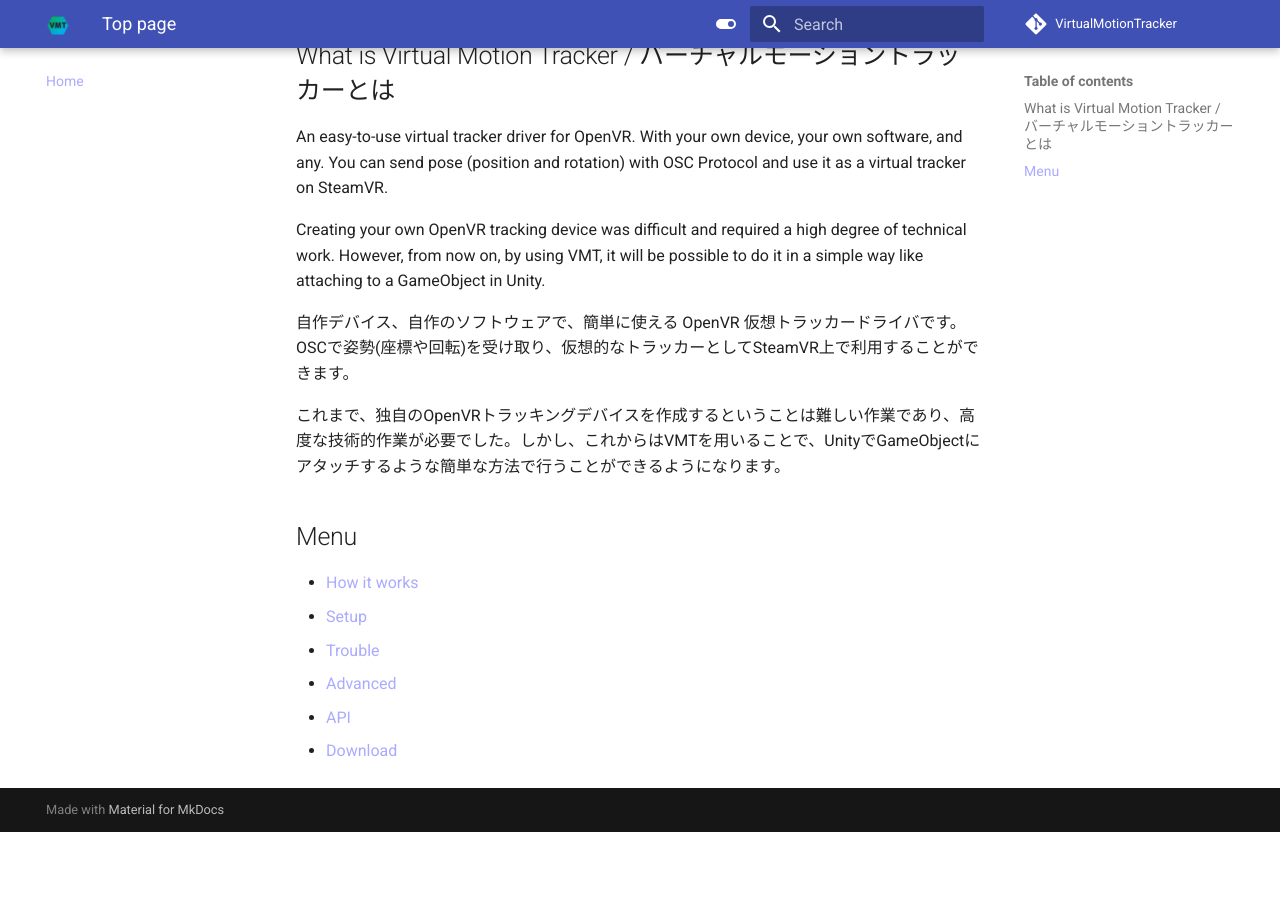
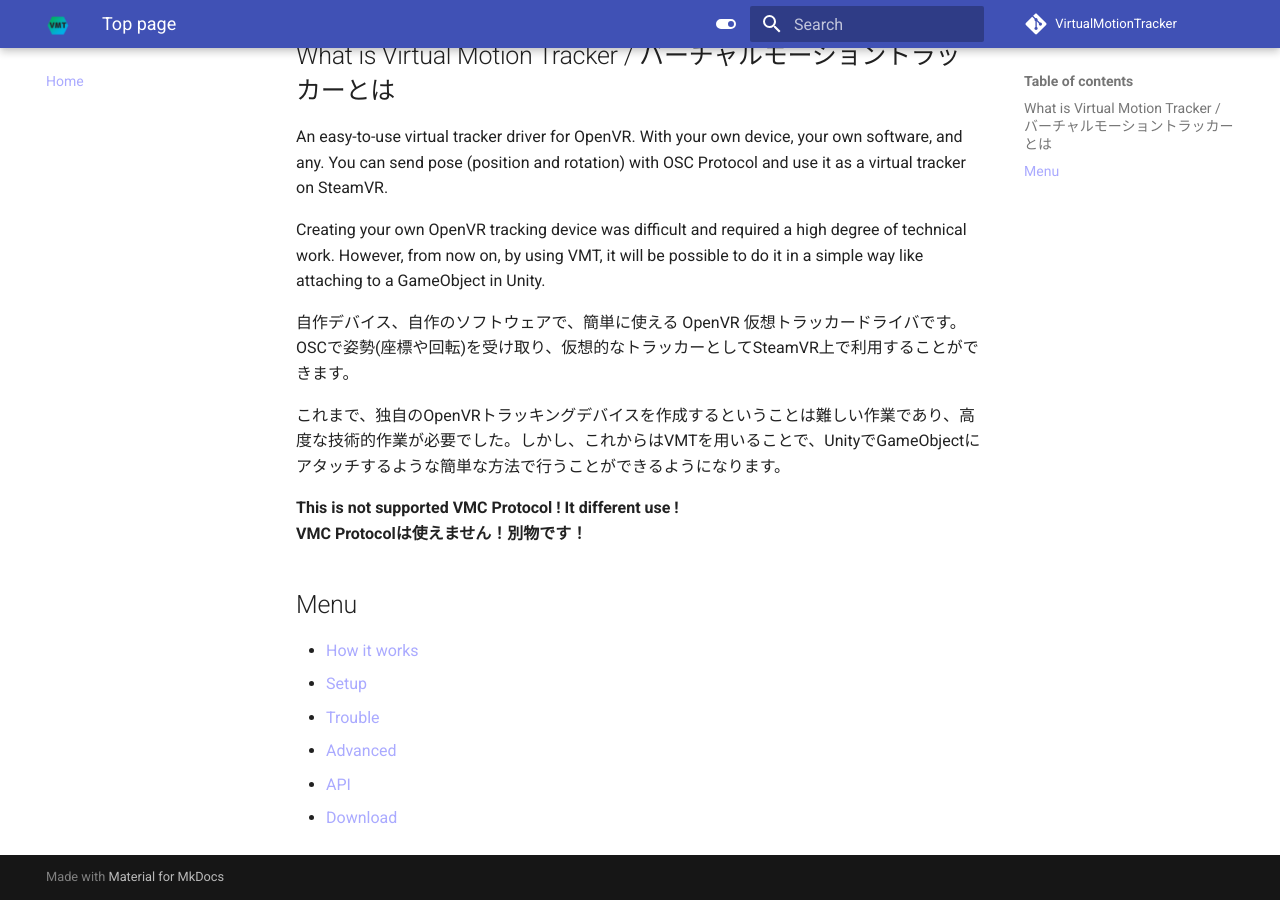
Before and after one commit to gpsnmeajp/VirtualMotionTrackerDocument, an MkDocs documentation site: the page built from docs/index.md, in a window 1280 px wide and 900 px high, scrolled down 678 px. Built offline with MkDocs 1.6.1 and Material for MkDocs 9.7.7, drawn with Linux system fonts in a browser that asks for light colours; comment, search, counter and statistics services are not loaded; before the commit the page ends 1510 px from its top, so only the background shows below that.

Commit message:
注意書きを追加

```diff
--- a/docs/index.md
+++ b/docs/index.md
@@ -19,6 +19,9 @@
 
 これまで、独自のOpenVRトラッキングデバイスを作成するということは難しい作業であり、高度な技術的作業が必要でした。しかし、これからはVMTを用いることで、UnityでGameObjectにアタッチするような簡単な方法で行うことができるようになります。
 
+**This is not supported VMC Protocol ! It different use ! **
+**VMC Protocolは使えません！別物です！**
+
 ## Menu
 - [How it works](howitworks.md)
 - [Setup](setup.md)
```
